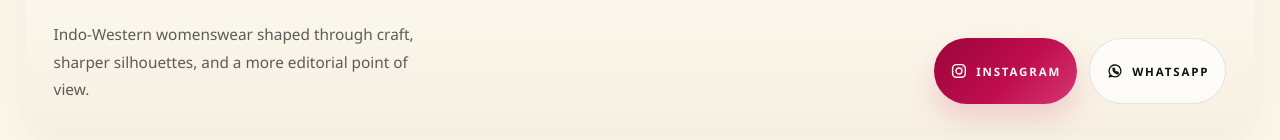
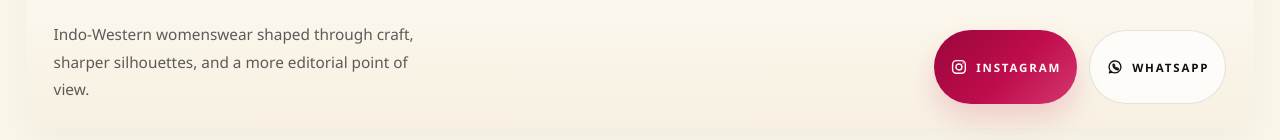
Before and after one commit to sumitKumar-webdev/own-adaa-site, a Next.js app: page / in a window 1280 px wide. Shown: the part 6362-6502 px from the top of the page. Built offline with nearby package versions, Linux system fonts and the light colour scheme.

Commit message:
fixed footer button

```diff
--- a/app/components/footer/Footer.tsx
+++ b/app/components/footer/Footer.tsx
@@ -65,7 +65,7 @@ export function Footer() {
               className="button-shimmer button-shimmer--accent inline-flex items-center justify-center rounded-full bg-[linear-gradient(135deg,#9a063b_0%,#bf0d4d_55%,#d53870_100%)] px-4 text-[0.72rem] font-bold uppercase tracking-[0.16em] text-[#fffaf4] shadow-[0_14px_28px_rgba(191,13,77,0.16)] transition duration-200 hover:-translate-y-px"
             >
               <span className="button-shimmer__label inline-flex items-center gap-2">
-                <InstagramIcon className="h-[1.12rem] w-[1.12rem]" />
+                <InstagramIcon className="py-2 w-[1.12rem]" />
                 {siteConfig.social.instagram.label}
               </span>
             </a>
@@ -76,7 +76,7 @@ export function Footer() {
               className="button-shimmer button-shimmer--soft inline-flex items-center justify-center rounded-full border border-black/10 bg-white/70 px-4 text-[0.72rem] font-bold uppercase tracking-[0.16em] text-[var(--ink)] transition duration-200 hover:-translate-y-px hover:border-[var(--accent)]/30"
             >
               <span className="button-shimmer__label inline-flex items-center gap-2">
-                <WhatsAppIcon className="h-[1.12rem] w-[1.12rem]" />
+                <WhatsAppIcon className="py-2 w-[1.12rem]" />
                 {siteConfig.social.whatsapp.label}
               </span>
             </a>
```
